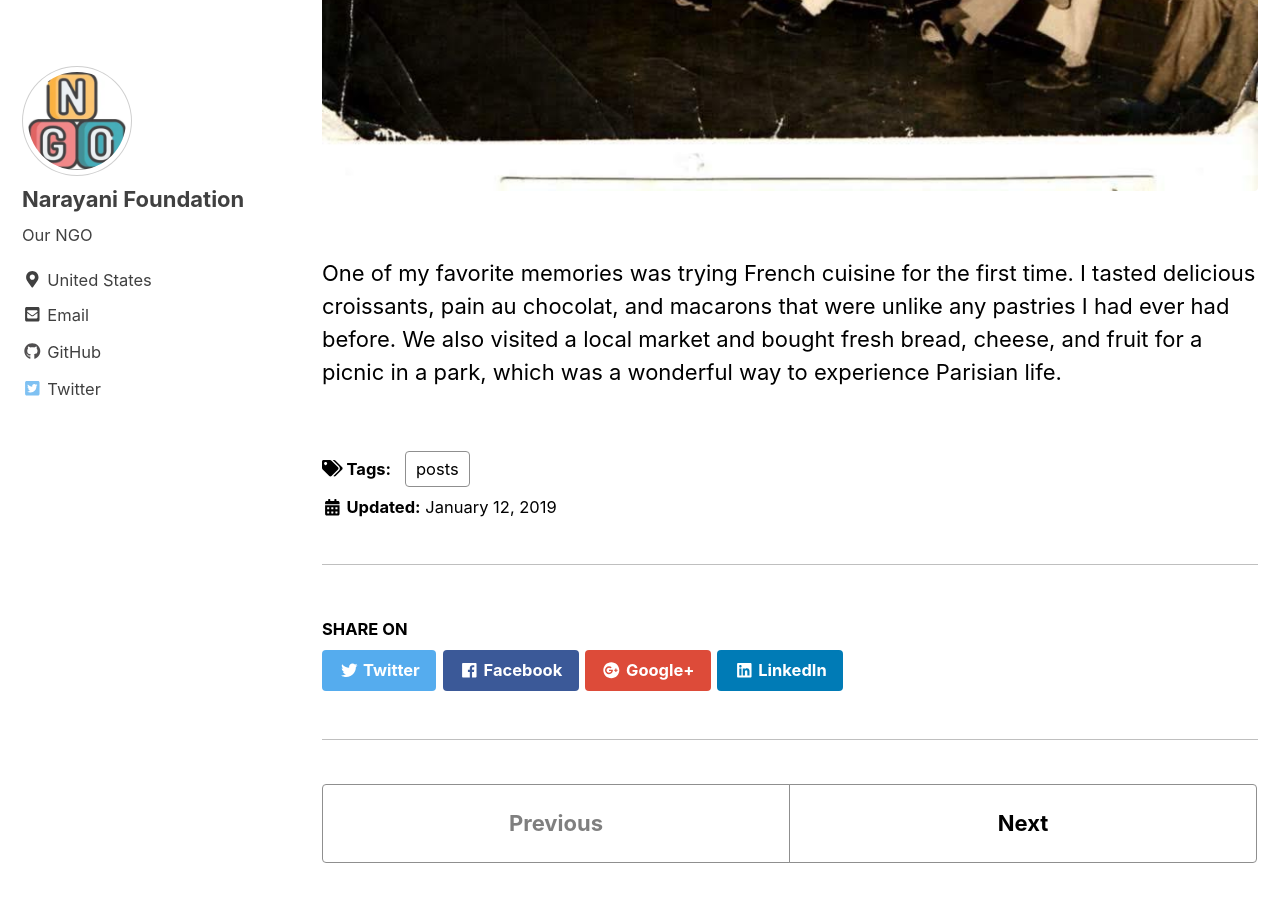
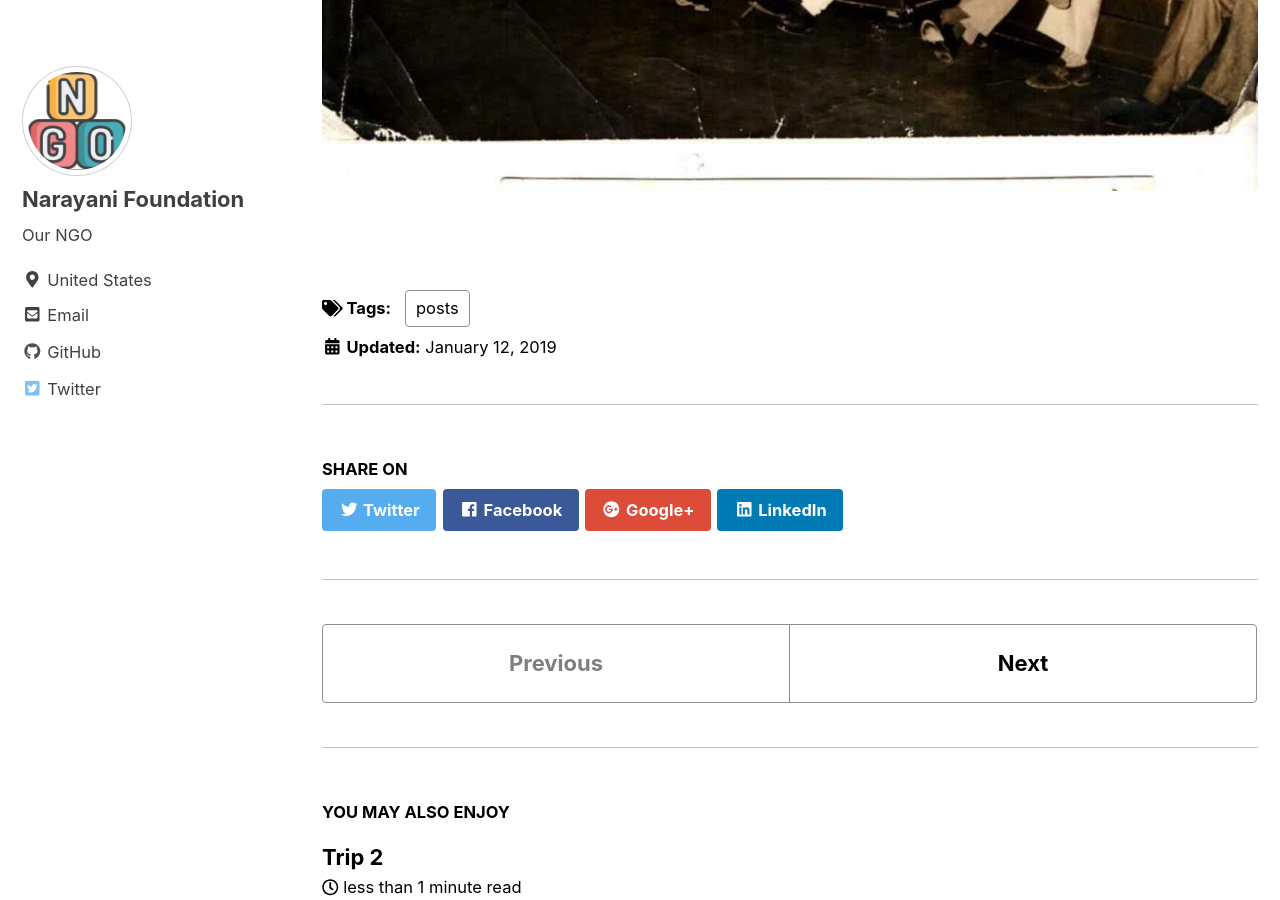
Before and after one commit to hajm0la/media, a Jekyll site: the page built from _posts/2022-03-21-media.md, in a window 1280 px wide and 900 px high, scrolled down 1529 px. Built offline with Jekyll 4.4.1, drawn with Linux system fonts in a browser that asks for light colours; cached includes are drawn as plain includes; nearby versions of some CDN libraries.

Commit message:
Update 2022-03-21-media.md

```diff
--- a/_posts/2022-03-21-media.md
+++ b/_posts/2022-03-21-media.md
@@ -17,7 +17,3 @@ My first trip was an incredible experience that I will never forget. I traveled
 <figure>
   <img src="/assets/img2222.jpg" alt="this is a placeholder image">
 </figure>
-
-
-
-One of my favorite memories was trying French cuisine for the first time. I tasted delicious croissants, pain au chocolat, and macarons that were unlike any pastries I had ever had before. We also visited a local market and bought fresh bread, cheese, and fruit for a picnic in a park, which was a wonderful way to experience Parisian life.
```
